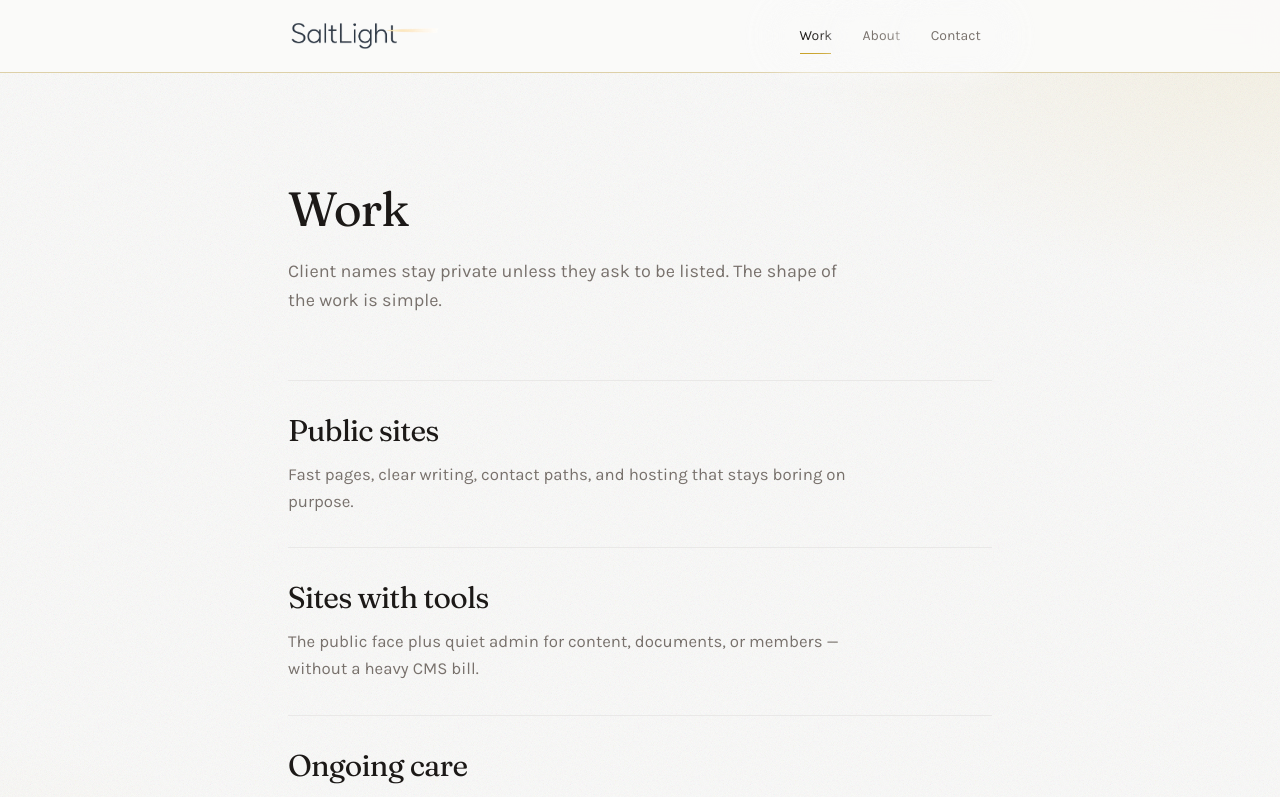
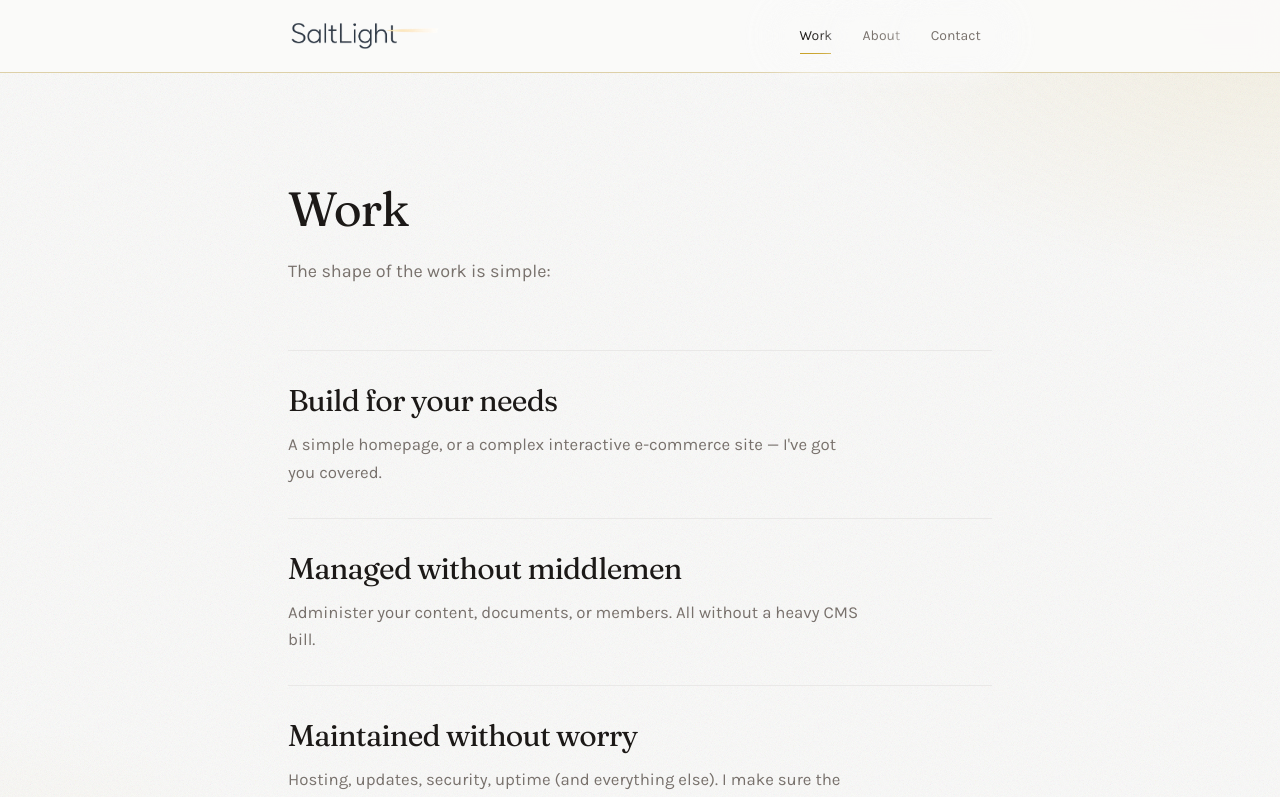
Before and after one commit to twig1337/saltlight, a Next.js app: page /work in a window 1280 px wide. Shown: the top 797 px of the page. Built offline with nearby package versions, Linux system fonts and the light colour scheme; no server answers.

Commit message:
Manual tweaks

```diff
--- a/app/about/page.tsx
+++ b/app/about/page.tsx
@@ -15,25 +15,23 @@ export default function AboutPage() {
       <div className="mt-10 max-w-xl space-y-6 text-[1.1rem] leading-relaxed text-muted-foreground">
         <p className="reveal reveal-d1">
           {siteConfig.name} is a small practice for people who need a clear website and steady care —
-          without enterprise process for a simple job.
+          without enterprise process.
         </p>
         {siteConfig.ownerName ? (
           <p className="reveal reveal-d2">
-            Run by {siteConfig.ownerName}. Day job is engineering. This work is deliberate, not a
-            growth-at-all-costs agency.
+            I’m {siteConfig.ownerName}. I do this work one-on-one alongside my day job as a software architect. No team,
+            no agency overhead — just straightforward help for small businesses, charities, and local organizations that
+            want a website that actually works and doesn’t become a headache.
           </p>
         ) : null}
         <p className="reveal reveal-d3">
-          The name draws from Matthew 5:13–16 — salt of the earth, light of the world. The work
-          should be useful, honest, and a little brighter than neglected brochure sites.
-        </p>
-        <p className="reveal reveal-d4">
-          Stack defaults stay boring on purpose: modern Next.js, TypeScript, solid hosting, and
-          privacy-friendly analytics. No snowflake stack per project.
+          SaltLight comes from Matthew 5:13-16 — “salt of the earth, light of the world.” The goal is simple: useful,
+          honest sites that are a little brighter and more reliable than the neglected brochure pages a lot of
+          organizations end up with.
         </p>
       </div>
 
-      <p className="mt-14 reveal reveal-d5">
+      <p className="mt-14 reveal reveal-d4">
         <TransitionLink href="/contact" className="nav-link-lg nav-link-lg-accent">
           Get in touch
         </TransitionLink>
--- a/app/work/page.tsx
+++ b/app/work/page.tsx
@@ -9,16 +9,16 @@ export const metadata: Metadata = {
 
 const kinds = [
   {
-    title: 'Public sites',
-    body: 'Fast pages, clear writing, contact paths, and hosting that stays boring on purpose.',
+    title: 'Build for your needs',
+      body: 'A simple homepage, or a complex interactive e-commerce site — I\'ve got you covered.',
   },
   {
-    title: 'Sites with tools',
-    body: 'The public face plus quiet admin for content, documents, or members — without a heavy CMS bill.',
+    title: 'Managed without middlemen',
+    body: 'Administer your content, documents, or members. All without a heavy CMS bill.',
   },
   {
-    title: 'Ongoing care',
-    body: 'Updates, dependency hygiene, uptime eyes, and honest scope when something needs to change.',
+    title: 'Maintained without worry',
+    body: 'Hosting, updates, security, uptime (and everything else). I make sure the site runs so you don\'t have to think about it.',
   },
 ];
 
@@ -27,7 +27,7 @@ export default function WorkPage() {
     <main className="mx-auto w-full max-w-3xl flex-1 px-6 py-20 sm:px-8 sm:py-28">
       <h1 className="font-display text-4xl tracking-tight text-ink sm:text-5xl reveal">Work</h1>
       <p className="mt-6 max-w-xl text-lg leading-relaxed text-muted-foreground reveal reveal-d1">
-        Client names stay private unless they ask to be listed. The shape of the work is simple.
+        The shape of the work is simple:
       </p>
 
       <ul className="mt-16 space-y-0 divide-y divide-border/80 border-y border-border/80">
```
Also changed, not shown: 1 other file (tests, documents, lock files or other folders).
